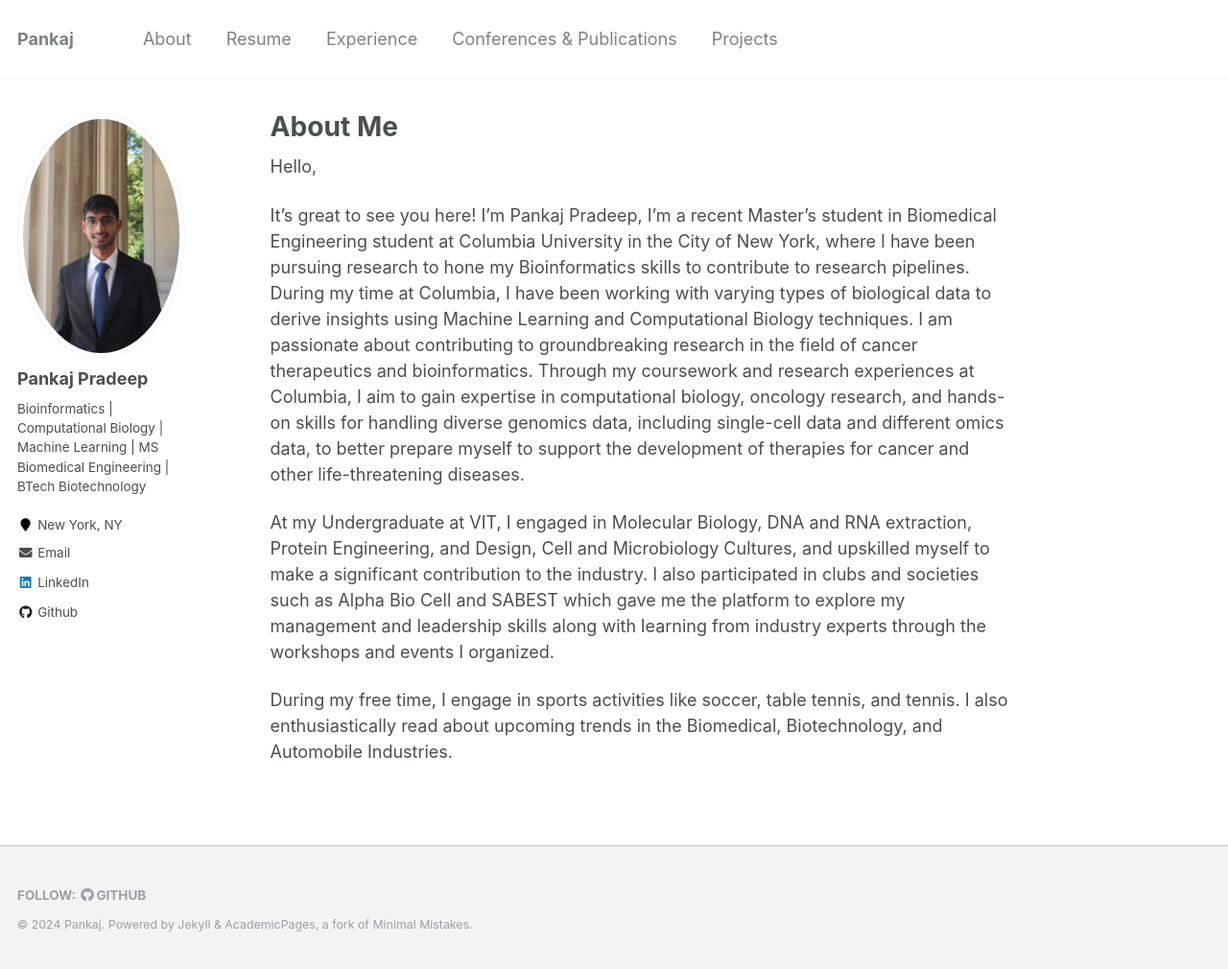
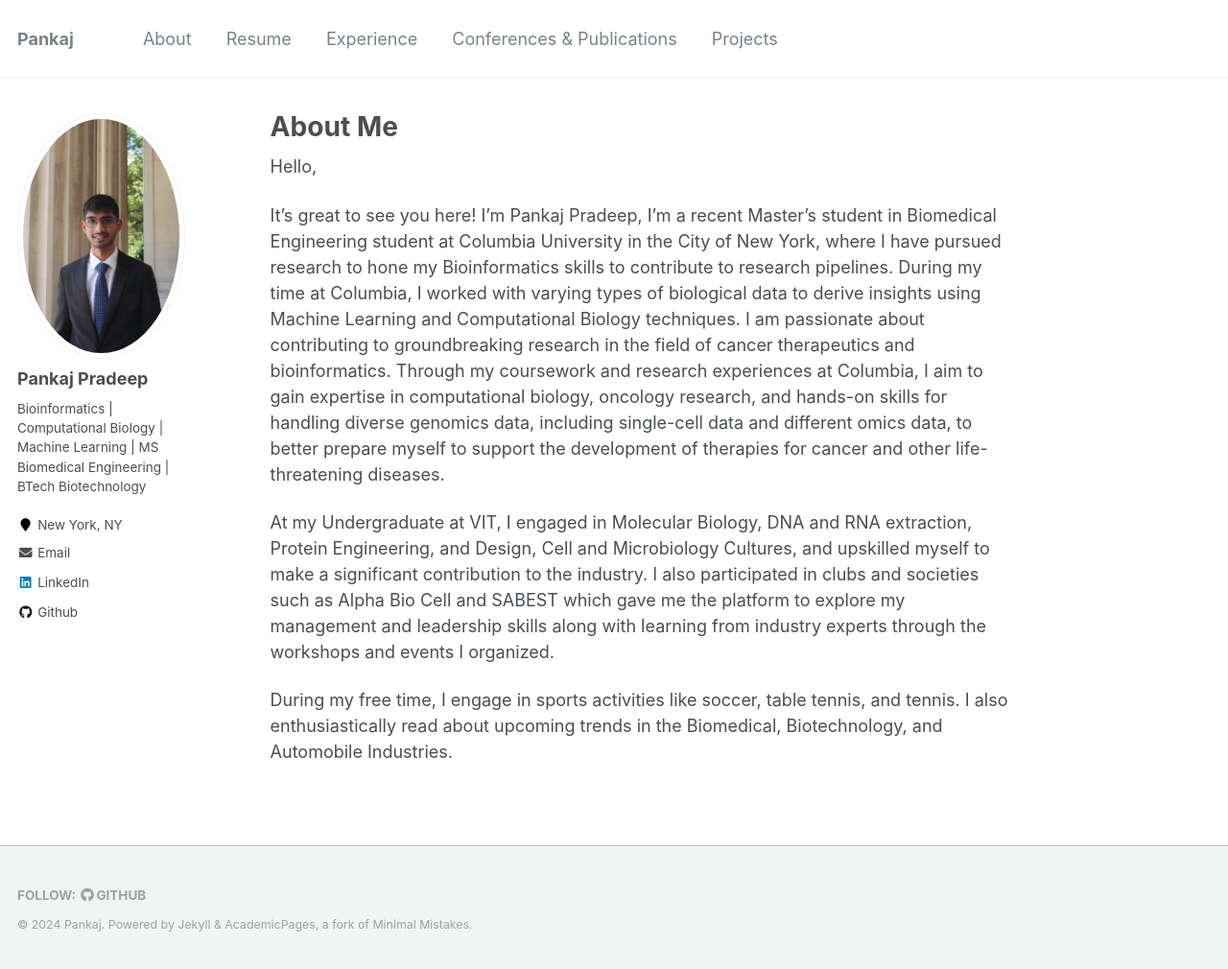
Before and after one commit to PankajPradeep/PankajPradeep.github.io, a Jekyll site: the page built from _pages/about.md, in a window 1280 px wide and 1010 px high. Shown: the whole window at 96% size. Built offline with Jekyll 4.4.1, drawn with Linux system fonts in a browser that asks for light colours.

Commit message:
Update about.md

```diff
--- a/_pages/about.md
+++ b/_pages/about.md
@@ -10,7 +10,7 @@ redirect_from:
 
 Hello,
 
-It's great to see you here! I'm Pankaj Pradeep, I'm a recent Master's student in Biomedical Engineering student at Columbia University in the City of New York, where I have been pursuing research to hone my Bioinformatics skills to contribute to research pipelines. During my time at Columbia, I have been working with varying types of biological data to derive insights using Machine Learning and Computational Biology techniques. I am passionate about contributing to groundbreaking research in the field of cancer therapeutics and bioinformatics. Through my coursework and research experiences at Columbia, I aim to gain expertise in computational biology, oncology research, and hands-on skills for handling diverse genomics data, including single-cell data and different omics data, to better prepare myself to support the development of therapies for cancer and other life-threatening diseases.
+It's great to see you here! I'm Pankaj Pradeep, I'm a recent Master's student in Biomedical Engineering student at Columbia University in the City of New York, where I have pursued research to hone my Bioinformatics skills to contribute to research pipelines. During my time at Columbia, I worked with varying types of biological data to derive insights using Machine Learning and Computational Biology techniques. I am passionate about contributing to groundbreaking research in the field of cancer therapeutics and bioinformatics. Through my coursework and research experiences at Columbia, I aim to gain expertise in computational biology, oncology research, and hands-on skills for handling diverse genomics data, including single-cell data and different omics data, to better prepare myself to support the development of therapies for cancer and other life-threatening diseases.
 
 
 At my Undergraduate at VIT, I engaged in Molecular Biology, DNA and RNA extraction, Protein Engineering, and Design, Cell and Microbiology Cultures, and upskilled myself to make a significant contribution to the industry. I also participated in clubs and societies such as Alpha Bio Cell and SABEST which gave me the platform to explore my management and leadership skills along with learning from industry experts through the workshops and events I organized.
```
